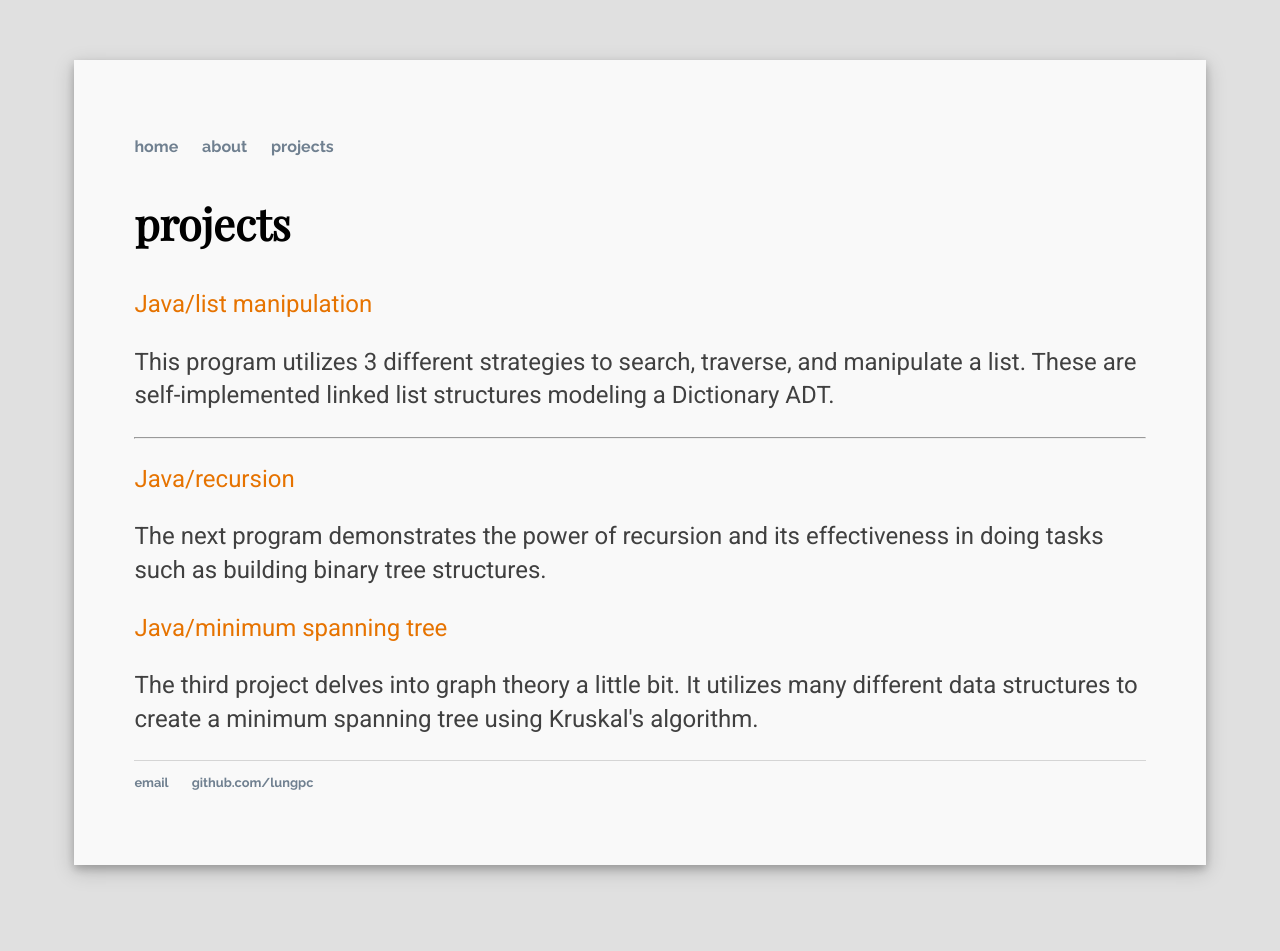
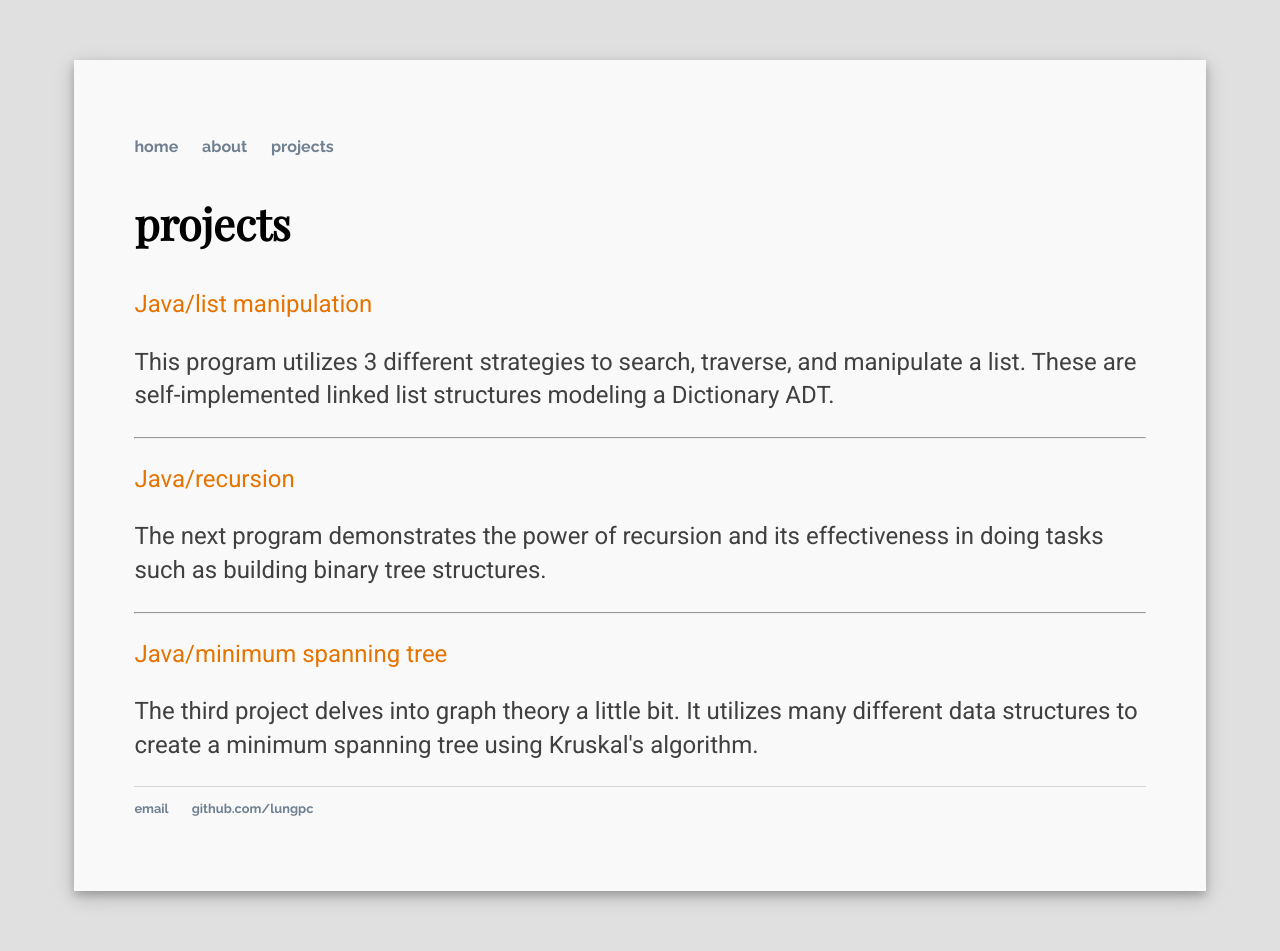
Before and after one commit to lungpc/lungpc.github.io, a Jekyll site: the page built from projects/index.html, in a window 1280 px wide. Built offline with Jekyll 4.4.1, drawn with Linux system fonts in a browser that asks for light colours; some web fonts are replaced; before the commit the page ends 925 px from its top, so only the background shows below that.

Commit message:
Update index.html

```diff
--- a/projects/index.html
+++ b/projects/index.html
@@ -9,12 +9,13 @@ title: Philip Lung's github repositories
 
     <p>This program utilizes 3 different strategies to search, traverse, and manipulate a list.
     These are self-implemented linked list structures modeling a Dictionary ADT.</p>
-   <hr 1px solid #d5d5d5>
+   <hr>
 
    <p><a href="/projects/p2">Java/recursion</a></p>
 
    <p>The next program demonstrates the power of recursion and its effectiveness in doing tasks such as building
    binary tree structures.</p>
+   <hr>
 
     <p><a href="/projects/p3">Java/minimum spanning tree</a></p>
 
```
